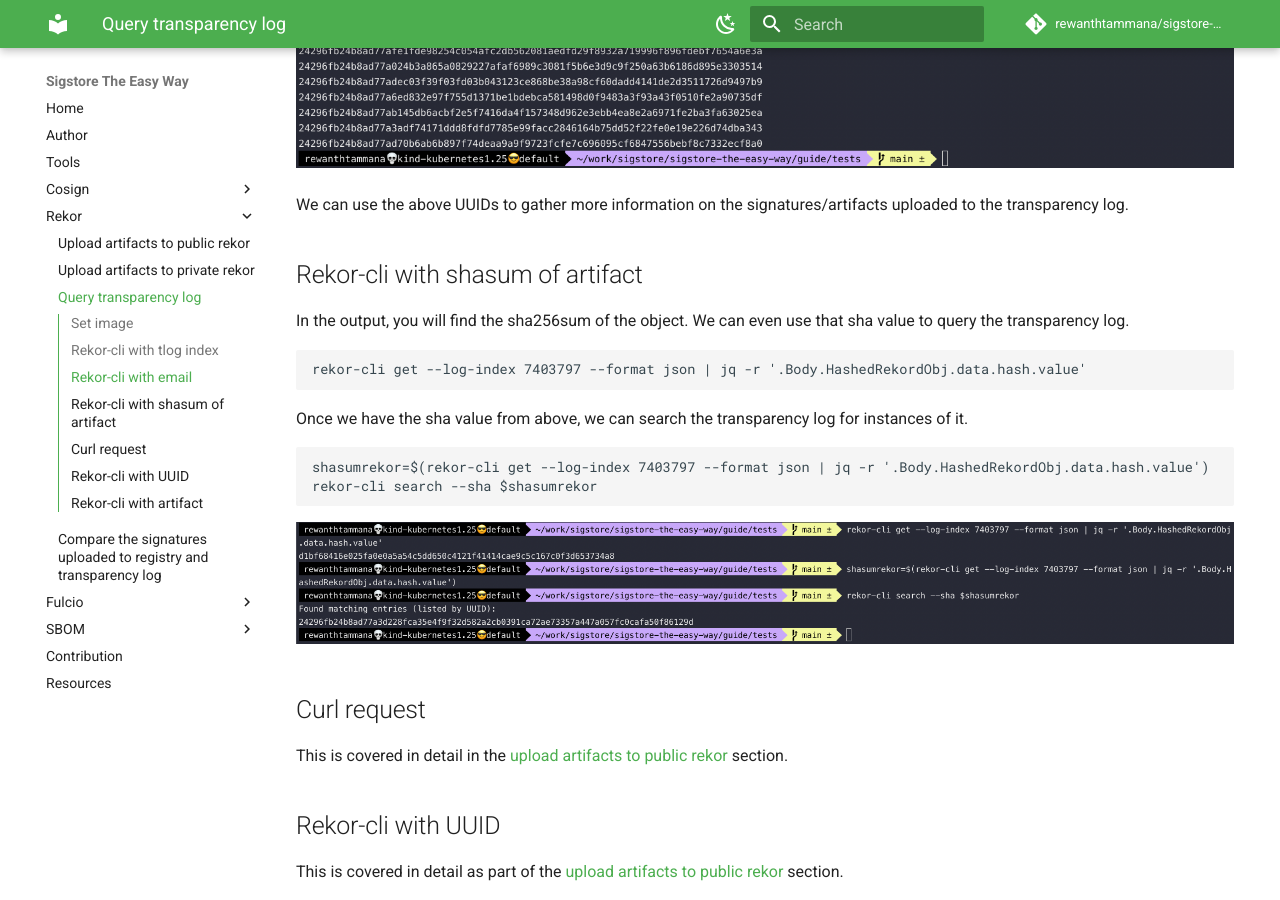
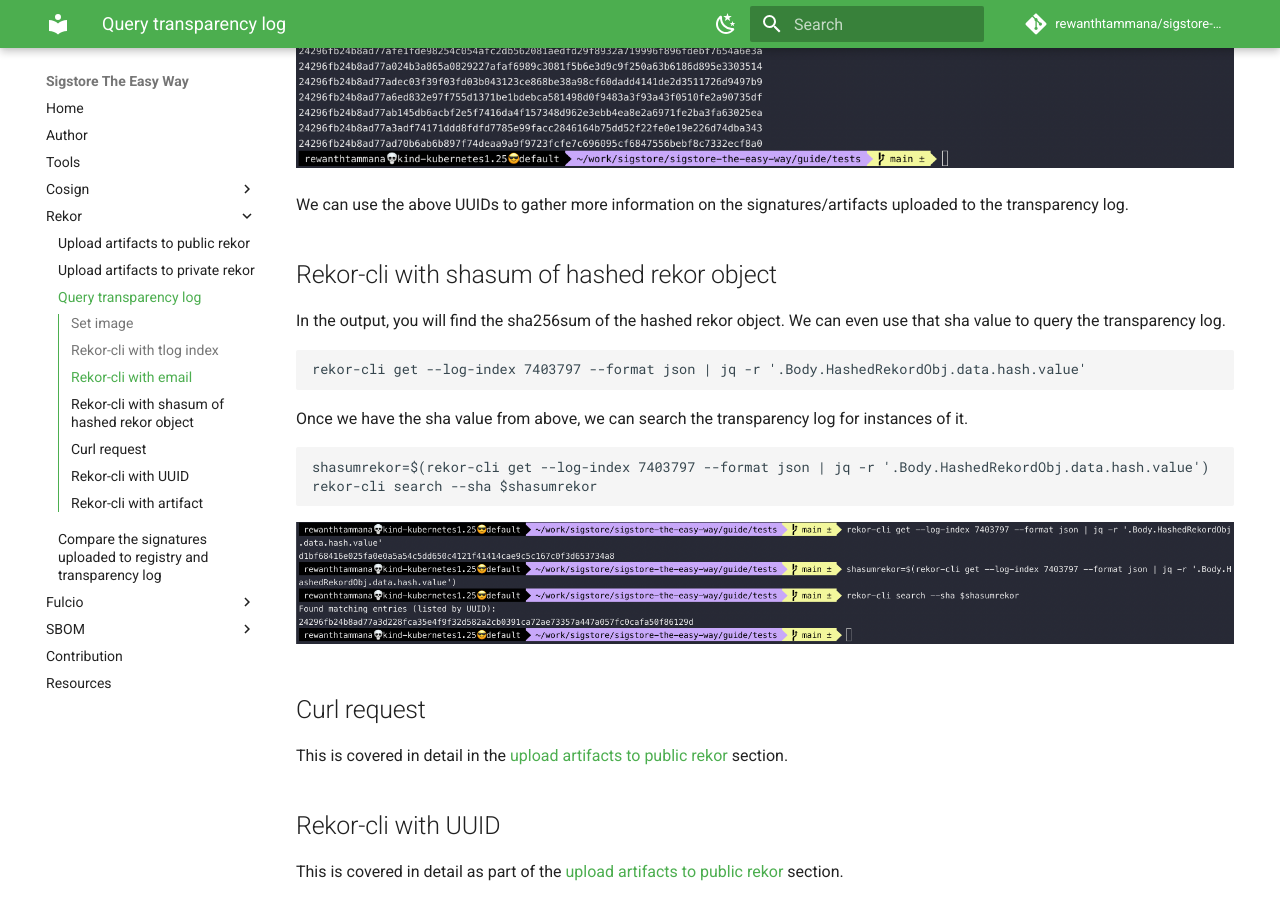
Before and after one commit to rewanthtammana/sigstore-the-easy-way, an MkDocs documentation site: the page built from guide/rekor/query-transparency-log.md, in a window 1280 px wide and 900 px high, scrolled down 1435 px. Built offline with MkDocs 1.6.1 and Material for MkDocs 9.7.7, drawn with Linux system fonts in a browser that asks for light colours; comment, search, counter and statistics services are not loaded.

Commit message:
Updates title

````diff
--- a/guide/rekor/query-transparency-log.md
+++ b/guide/rekor/query-transparency-log.md
@@ -43,9 +43,9 @@ rekor-cli search --email testinguser883@gmail.com
 
 We can use the above UUIDs to gather more information on the signatures/artifacts uploaded to the transparency log.
 
-## Rekor-cli with shasum of artifact
+## Rekor-cli with shasum of hashed rekor object
 
-In the output, you will find the sha256sum of the object. We can even use that sha value to query the transparency log.
+In the output, you will find the sha256sum of the hashed rekor object. We can even use that sha value to query the transparency log.
 
 ```bash
 rekor-cli get --log-index 7403797 --format json | jq -r '.Body.HashedRekordObj.data.hash.value'
````
